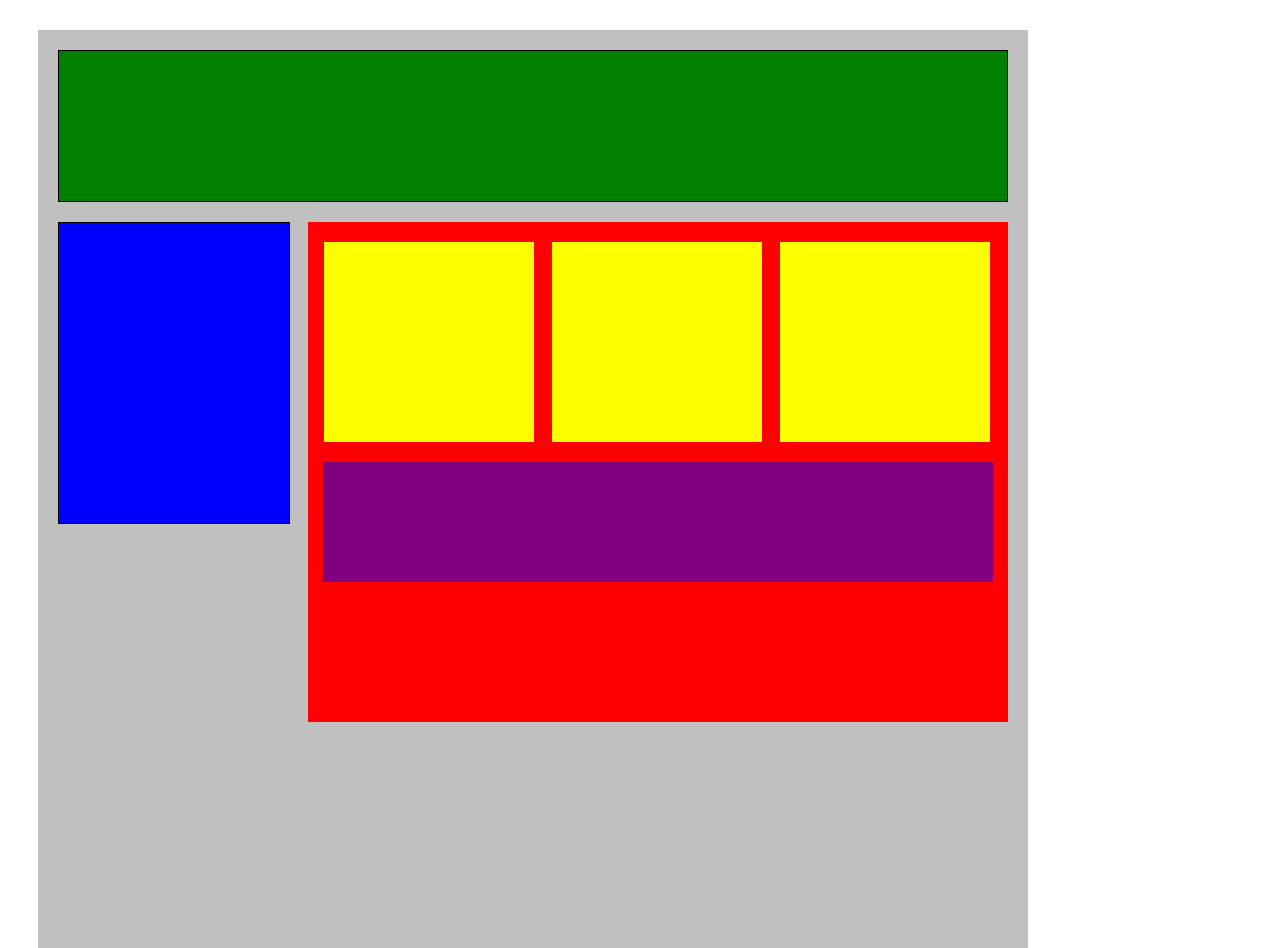
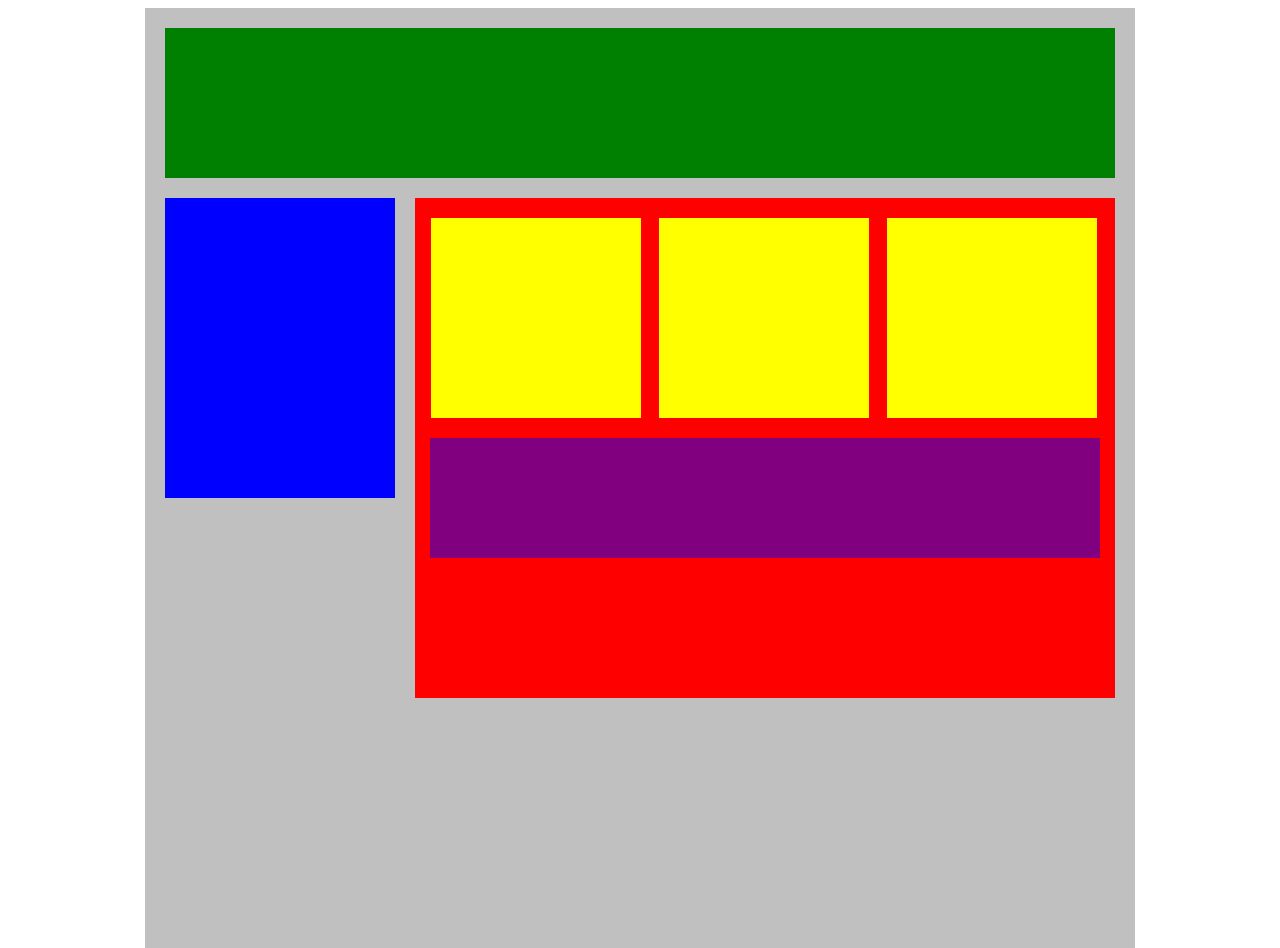
Before and after one commit to hanticoy/bloques, a plain HTML site: page index.html in a window 1280 px wide. Shown: the top 948 px of the page. Drawn offline with Linux system fonts and the light colour scheme.

Commit message:
Actualiza html bloques 3

```diff
--- a/style.css
+++ b/style.css
@@ -4,19 +4,15 @@
     background-color: silver;
     margin: 0px auto;
     padding: 20px 20px 20px 20px;
-    margin: 30px;
-
 }
 .top-nav {
     height: 150px;
     background-color: green;
-    border: 1px solid black;
 }
 .side-nav {
     height: 300px;
     width: 230px;
     background-color: blue;
-    border: 1px solid black;
     margin-top: 20px;
     float: left;
 }
```
